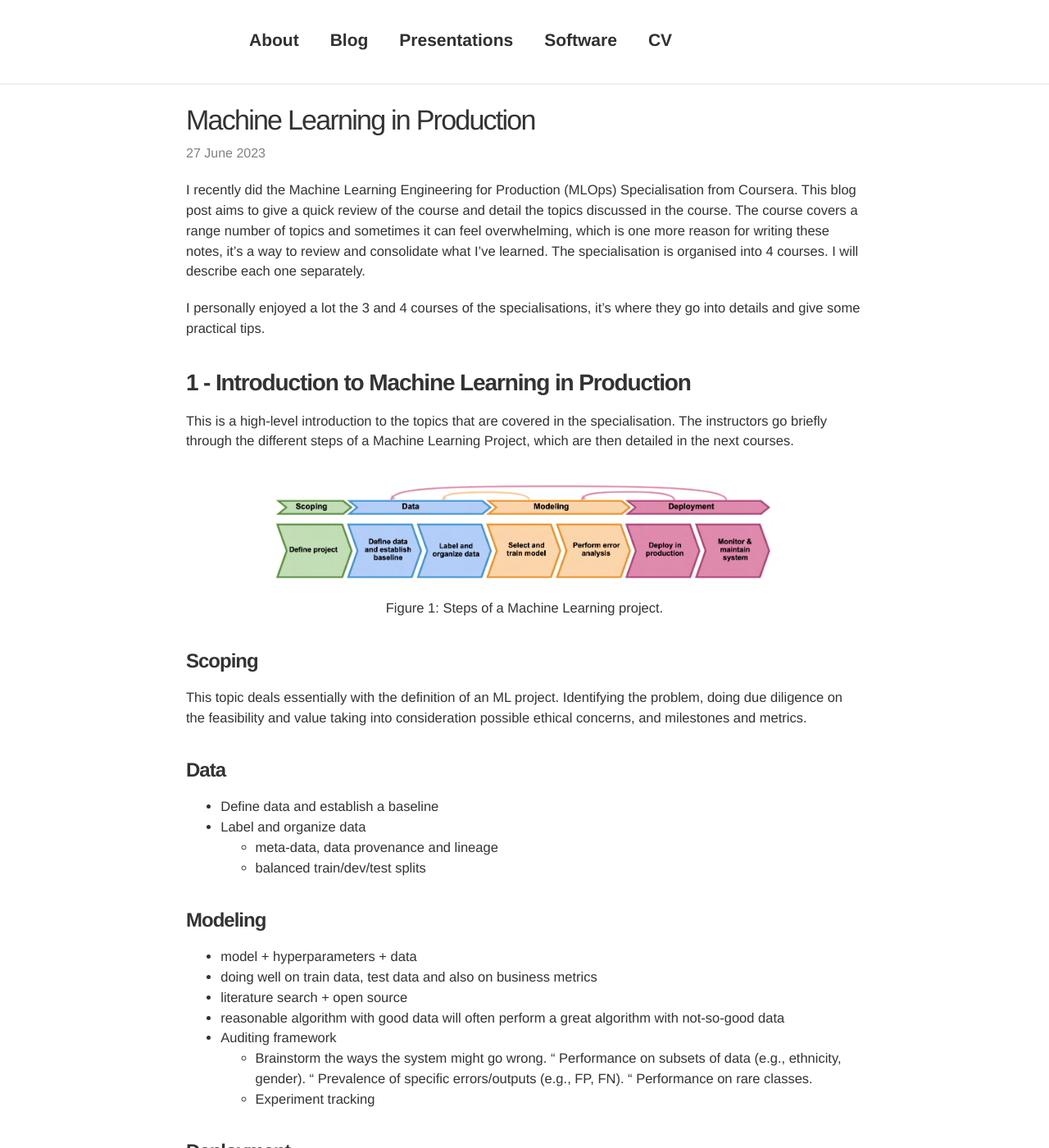
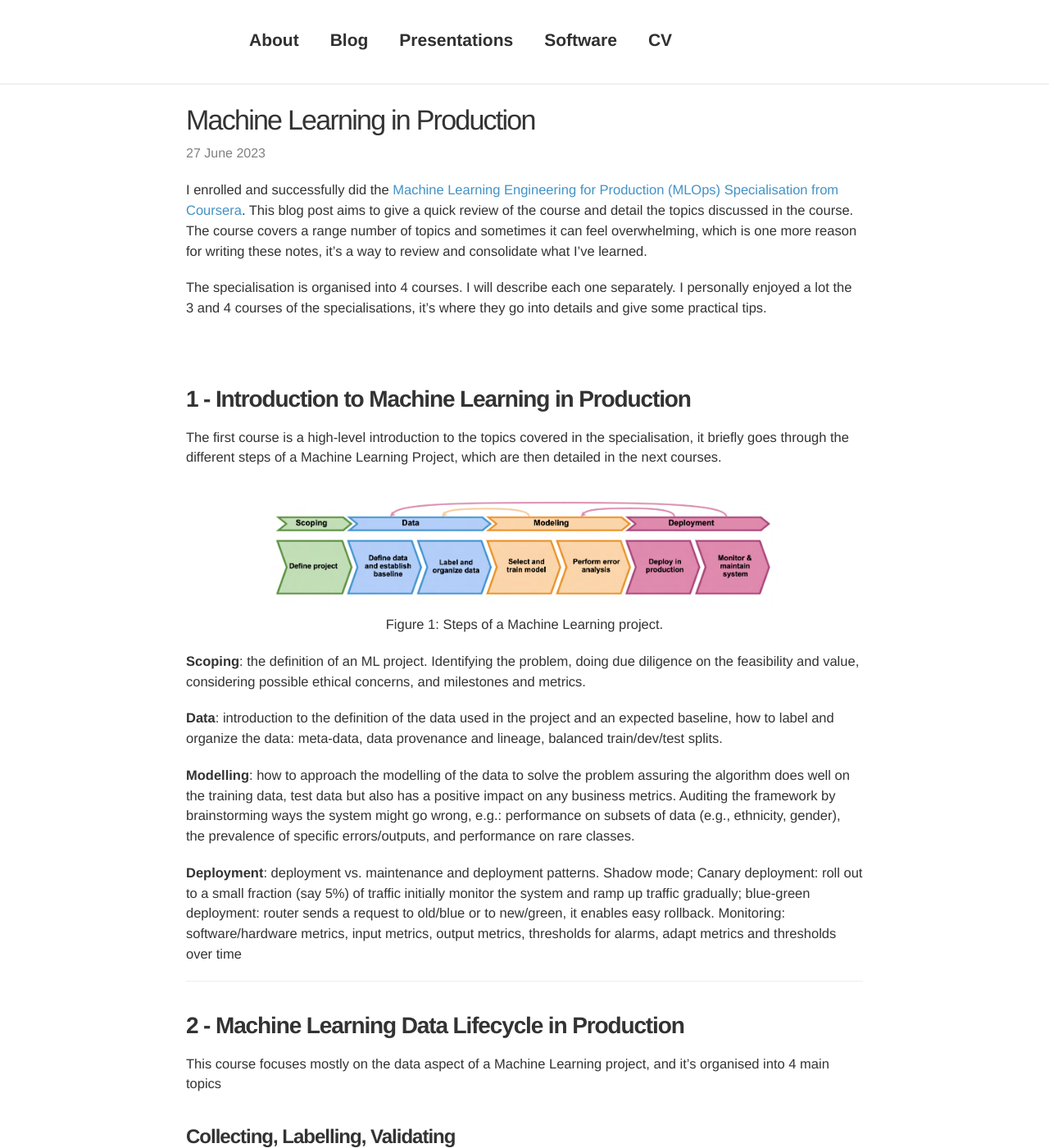
Before and after one commit to davidsbatista/davidsbatista.net, a Jekyll site: the page built from _posts/2023-07-11-Machine_Learning_in_Production.md, in a window 1280 px wide and 1400 px high. Shown: the whole window at 82% size. Built offline with Jekyll 4.4.1, drawn with Linux system fonts in a browser that asks for light colours; nearby versions of some CDN libraries; comment, search, counter and statistics services are not loaded; some of the changed text lies outside the part shown.

Commit message:
wip: finished 1st course, doing the 2nd

```diff
--- a/_posts/2023-07-11-Machine_Learning_in_Production.md
+++ b/_posts/2023-07-11-Machine_Learning_in_Production.md
@@ -9,14 +9,23 @@ disqus_identifier: 20230627
 preview_pic: /assets/images/2023-07-11-Machine_Learning_in_Production.jpg
 ---
 
-I recently did the Machine Learning Engineering for Production (MLOps) Specialisation from Coursera. This blog post aims to give a quick review of the course and detail the topics discussed in the course. The course covers a range number of topics and sometimes it can feel overwhelming, which is one more reason for writing these notes, it's a way to review and consolidate what I've learned. The specialisation is organised into 4 courses. I will describe each one separately.
+I enrolled and successfully did the [Machine Learning Engineering for Production (MLOps) Specialisation from Coursera](https://www.coursera.org/specializations/machine-learning-engineering-for-production-mlops). This blog post aims to give a quick review of the course and detail the topics discussed in the course. The course covers a range number of topics and sometimes it can feel overwhelming, which is one more reason for writing these notes, it's a way to review and consolidate what I've learned.
 
-I personally enjoyed a lot the 3 and 4 courses of the specialisations, it's where they go into details and give some practical tips.
+The specialisation is organised into 4 courses. I will describe each one separately. I personally enjoyed a lot the 3 and 4 courses of the specialisations, it's where they go into details and give some practical tips.
+
+<br>
+
+<!--
+
+- ML Pipelines
+	- Pipeline orchestration frameworks
+	- TensorFlow Extended (TFX)
+-->
 
 
 ### __1 - Introduction to Machine Learning in Production__
 
-This is a high-level introduction to the topics that are covered in the specialisation. The instructors go briefly through the different steps of a Machine Learning Project, which are then detailed in the next courses.
+The first course is a high-level introduction to the topics covered in the specialisation, it briefly goes through the different steps of a Machine Learning Project, which are then detailed in the next courses.
 
 
 <figure>
@@ -25,52 +34,14 @@ This is a high-level introduction to the topics that are covered in the speciali
 </figure>
 
 
+__Scoping__: the definition of an ML project. Identifying the problem, doing due diligence on the feasibility and value, considering possible ethical concerns, and milestones and metrics.
 
-#### __Scoping__
+__Data__: introduction to the definition of the data used in the project and an expected baseline, how to label and organize the data: meta-data, data provenance and lineage, balanced train/dev/test splits.
 
-This topic deals essentially with the definition of an ML project. Identifying the problem, doing due diligence on the feasibility and value taking into consideration possible ethical concerns, and milestones and metrics.
+__Modelling__: how to approach the modelling of the data to solve the problem assuring the algorithm does well on the training data, test data but also has a positive impact on any business metrics. Auditing the framework by brainstorming ways the system might go wrong, e.g.: performance on subsets of data (e.g., ethnicity, gender), the prevalence of specific errors/outputs, and performance on rare classes.
 
-
-#### __Data__
-
-- Define data and establish a baseline
-- Label and organize data
-	- meta-data, data provenance and lineage
-	- balanced train/dev/test splits
-
-#### __Modeling__
-
-- model + hyperparameters + data
-- doing well on train data, test data and also on business metrics
-- literature search + open source
-- reasonable algorithm with good data will often perform a great algorithm with not-so-good data
-- Auditing framework
-	- Brainstorm the ways the system might go wrong.
-		" Performance on subsets of data (e.g., ethnicity, gender).
-		" Prevalence of specific errors/outputs (e.g., FP, FN).
-		" Performance on rare classes.
-	- Experiment tracking
-
-#### __Deployment__
-
-- Concept drift and Data drift
-- First deployment vs. maintenance
-- Deployment patterns
-	- Shadow mode
-	- Canary deployment
-		- Roll out to a small fraction (say 5%) of traffic initially.
-		- Monitor the system and ramp up traffic gradually.
-	- Blue-green deployment
-		- router sends a request to old/blue or to new/green
-		- enable easy rollback
-	- Monitoring
-		- software/hardware metrics
-		- input metrics
-		- output metrics
-		- Set thresholds for alarms, Adapt metrics and thresholds over time
-
-
-Give examples and make analogies
+__Deployment__: deployment vs. maintenance and deployment patterns. Shadow mode; Canary deployment: roll out to a small fraction (say 5%) of traffic initially monitor the system and ramp up traffic gradually;
+blue-green deployment: router sends a request to old/blue or to new/green, it enables easy rollback. Monitoring: software/hardware metrics, input metrics, output metrics, thresholds for alarms, adapt metrics and thresholds over time
 
 
 ---
@@ -78,71 +49,21 @@ Give examples and make analogies
 
 ### __2 - Machine Learning Data Lifecycle in Production__
 
-#### __Week 1__
+This course focuses mostly on the data aspect of a Machine Learning project, and it's organised into 4 main topics
 
-- Collecting, Labeling, and Validating Data
+#### __Collecting, Labelling, Validating__
 
-- Managing the entire life cycle of data
- - Labeling
- - Feature space coverage
- - Minimal dimensionality
- - Maximum predictive data ● Fairness
- - Rare conditions
+The main focus of this topic is on the importance of data: the data pipeline, and data monitoring. It starts by explaining the data collection and labelling process, focusing on understanding the data source, the consistency of values, units and data types, detecting outliers, errors and inconsistent formatting. Mentions privacy and fairness aspects in the data collection, and the use of process feedback using logging tools, such as [logstash](https://github.com/elastic/logstash) and [fluentd](https://github.com/fluent/fluentd).
 
-- Challenges in production-grade ML
- - Build integrated ML systems
- - Continuously operate it in production
- - Handle continuously changing data
- - Optimize compute resource costs
+Mentions the problems with data, particularly the drift in data. Changes occur due to trends and seasonality, which have an impact on the distribution of features and the relative importance of features. Here the instructors introduce the concept of
 
-- ML Pipelines
-	- Pipeline orchestration frameworks
-	- TensorFlow Extended (TFX)
-
-- Collecting Data
-	- Get to know your data
-		- Identify sources
-		- Check if they are refreshed
-		- Consistency for values, units and data types
-		- Monitor outliers and errors
-		- Inconsistent formatting: zero: 0, or 0.0
-	- Security, Privacy and Fairness
-		- GPDR
-		- Protect personally identifiable information
-			- aggregation: replace unique values with summary value
-			- redaction: remove some data to create a less complete picture
-
-- Labelling Data
-	- problems
-		- gradual (slow) problems:
-			- Drift
-			- data changes:
-				- trends and seasonality
-				- distribution of features changes
-				- the relative importance of features changes
-			- world changes:
-				- styles changes
-				- scope and processes change
-		- sudden (fast) problems:
-			- software
 
 - Validating
 	- Data and Concept change in Production ML
 		- Model performance decays over time
 			- Data and Concept drift
-	- Model retraining helps to improve performance
-		- data labelling for changing ground-truth
-
-
-- Process feedback and Human Labeling
-	- process feedback: actual vs predicted click-through
-		- logstash
-		- fluentd
-	- human labelling: cardiologists labelling MRI images
-
 
 - Data Issues
-
 	- Data Drift:
 		 - changes in data over time, such as data collected once a day
 		 - changes in the statistical properties of the features over time
@@ -186,76 +107,41 @@ Give examples and make analogies
 			the joint probability of x are features and y are labels is not the same during training and serving
 
 		- Covariate shift
-			Covariate shift refers to the change in
-			distribution of the input variables
-			present in training and serving data.
-			In other words, it's where the marginal distribution of x
-			are features is not the same during training and serving,
-			but the conditional distribution remains unchanged.
+			Covariate shift refers to the change in the distribution of the input variables present in training and serving data. In other words, it's where the marginal distribution of x are features is not the same during training and serving, but the conditional distribution remains unchanged.
 
 		- Concept
-			Concept shift refers to
-			a change in the relationship between
-			the input and output variables as
-			opposed to the differences in
-			the Data Distribution or input itself.
-			In other words, it's when
-			the conditional distribution of y are
-			labels given x are
-			features is not the same during training and serving,
-			but the marginal distribution of x are features remains unchanged.
+			Concept shift refers to a change in the relationship between the input and output variables as opposed to the differences in the Data Distribution or input itself.
+			In other words, it's when the conditional distribution of y are labels given x are features is not the same during training and serving, but the marginal distribution of x are features remains unchanged.
 
 
 		- Skew Detection
 			- The first stage is looking at training data and computing baseline statistics and a reference schema.
 			- Then you do basically the same with your serving data, you're going to generate the descriptive statistics.
 			- Then you compare the two.
-
 			You compare your serving baseline statistics and instances.
 			You check for differences between that and your training data.
 			You look for skew and drift.
-			Significant changes become anomalies
-			and they'll trigger an alert.
-			That alert goes to whoever's monitoring system,
-			that can either be a human or another system to
-			analyze the change and
-			decide on the proper course of action.
-			That's got to be the remediation of
-			the way that you're going to fix
-			and react to that problem.
+			Significant changes become anomalies and they'll trigger an alert.
+			That alert goes to whoever's monitoring system, that can either be a human or another system to analyze the change and decide on the proper course of action. That's got to be the remediation of the way that you're going to fix and react to that problem.
 
-		- Software
-			- https://medium.com/datamindedbe/data-quality-libraries-the-right-fit-a6564641dfad
-			- https://github.com/tensorflow/data-validation
-			- https://github.com/great-expectations/great_expectations
-			- https://github.com/awslabs/deequ
-
-#### __Week 2__
-
-- Feature Engineering
-	- Pre-processing operations
-	- Engineering Techniques
-		- Feature Scaling
-		- Normalization and Standardization
-		- Bucketing / Binning
-		- Dimensionality Reduction
-			- PCA
-			- t-SNE
-			- UMAP
-	- Feature Crosses
-		- combining multiple features into a new feature
-
-	- Tensorflow transform does what described in the previous sections
-	- Feature Selection
+Software
+- https://medium.com/datamindedbe/data-quality-libraries-the-right-fit-a6564641dfad
+- https://github.com/tensorflow/data-validation
+- https://github.com/great-expectations/great_expectations
+- https://github.com/awslabs/deequ
 
 
+#### __Feature Engineering__
 
-	<figure>
-	  <img style="width: 75%; height: 75%" src="/assets/images/2023-07-11-Machine_Learning_in_Production_feature_selection.png">
-	  <figcaption>Figure 2: Detection distribution skew.</figcaption>
-	</figure>
+An overview of the pre-processing operations and feature engineering techniques, e.g.: feature scaling, normalisation and standardisation, bucketing/binning. Also, a good summarisation of the techniques to reduce the dimensionality of features: PCA, t-SNE and UMAP. Lastly, how to combine multiple features into a new feature and the feature selection process.
 
-#### __Week 3__
+<figure>
+  <img style="width: 75%; height: 75%" src="/assets/images/2023-07-11-Machine_Learning_in_Production_feature_selection.png">
+  <figcaption>Figure 2: Supervised Feature Selection.</figcaption>
+</figure>
+
+
+#### __Data Storage__
 
 - Data Journey and Data Storage
 - Accounting for data and model evolution
@@ -265,24 +151,23 @@ Give examples and make analogies
 - Datawarehouse (OLAP) vs Databases (OLTP)
 - Data lakes
 
-#### __Week 4__
 
-- Advanced Labelling, Augmentation and Data Preprocessing
-	- Semi-supervised labelling:
-		- label propagation graph based
-	- Active Learning
-		- Margin sampling: Label points the current model is least confident in.
-		- Cluster-based sampling: sample from well-formed clusters to "cover" the entire space.
-		- Query-by-committee: train an ensemble of models and sample points that generate disagreement.
-		- Region-based sampling: Runs several active learning algorithms in different partitions of the space.
-	- Weak supervision with Snorkel
-		-Unlabeled data, without ground-truth labels
-			● One or more weak supervision sources
-			○ A list of heuristics that can automate labeling
-			○ Typically provided by subject matter experts
-			● Noisy labels have a certain probability of being correct, not 100%
-			● Objective: learn a generative model to determine weights for weak supervision sources
-	Data Augmentation
+#### __Advanced Labelling, Augmentation and Data Preprocessing__
+
+- Semi-supervised labelling:
+	- label propagation graph based
+- Active Learning
+	- Margin sampling: Label points the current model is least confident in.
+	- Cluster-based sampling: sample from well-formed clusters to "cover" the entire space.
+	- Query-by-committee: train an ensemble of models and sample points that generate disagreement.
+	- Region-based sampling: Runs several active learning algorithms in different partitions of the space.
+- Weak supervision with Snorkel
+	-Unlabelled data, without ground-truth labels
+		● One or more weak supervision sources
+		○ A list of heuristics that can automate labelling
+		○ Typically provided by subject matter experts
+		● Noisy labels have a certain probability of being correct, but not 100%
+		● Objective: learn a generative model to determine weights for weak supervision sources
 
 
 ---
```
Also changed, not shown: other parts of _posts/2023-07-11-Machine_Learning_in_Production.md (+4 -4 lines), 9 other files.
